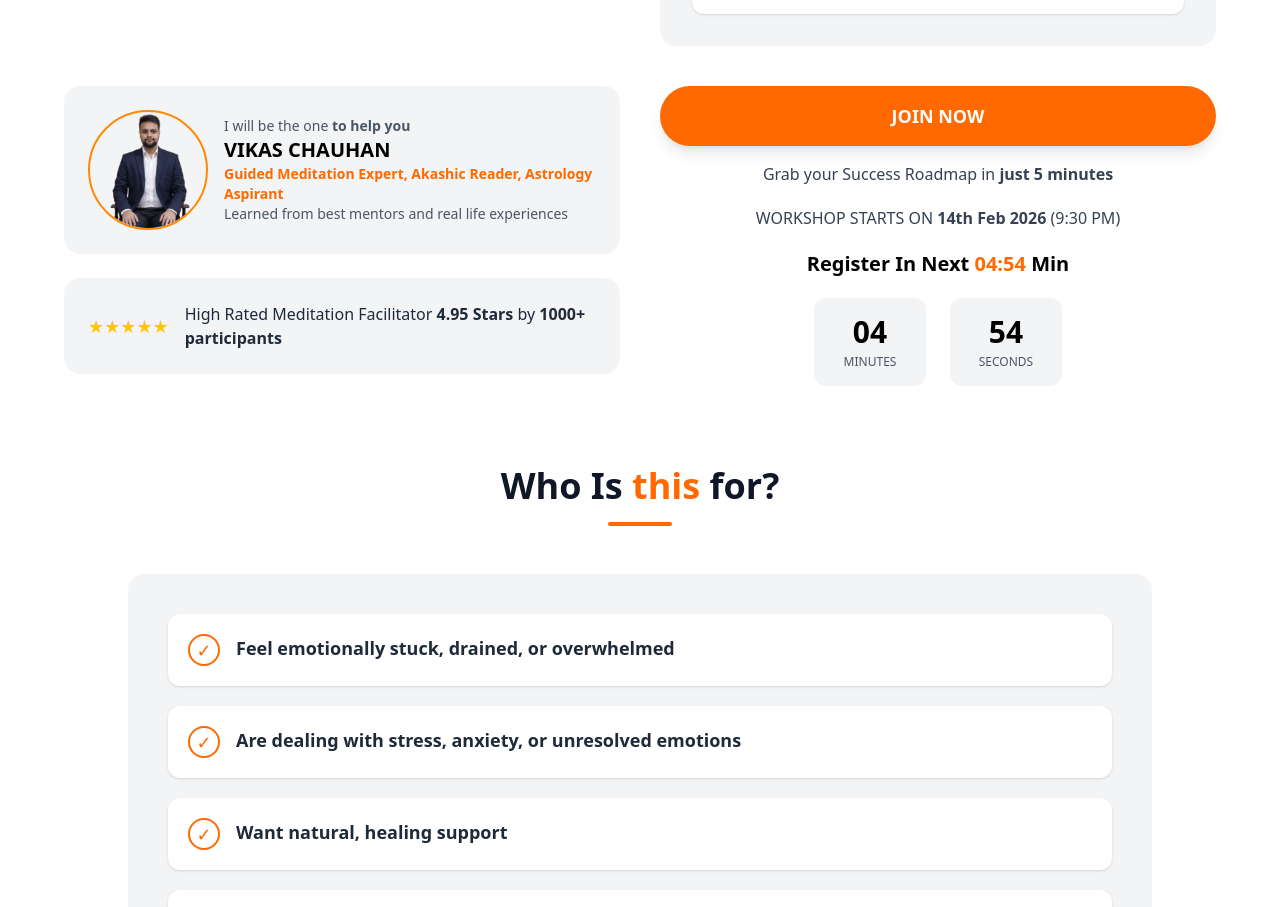
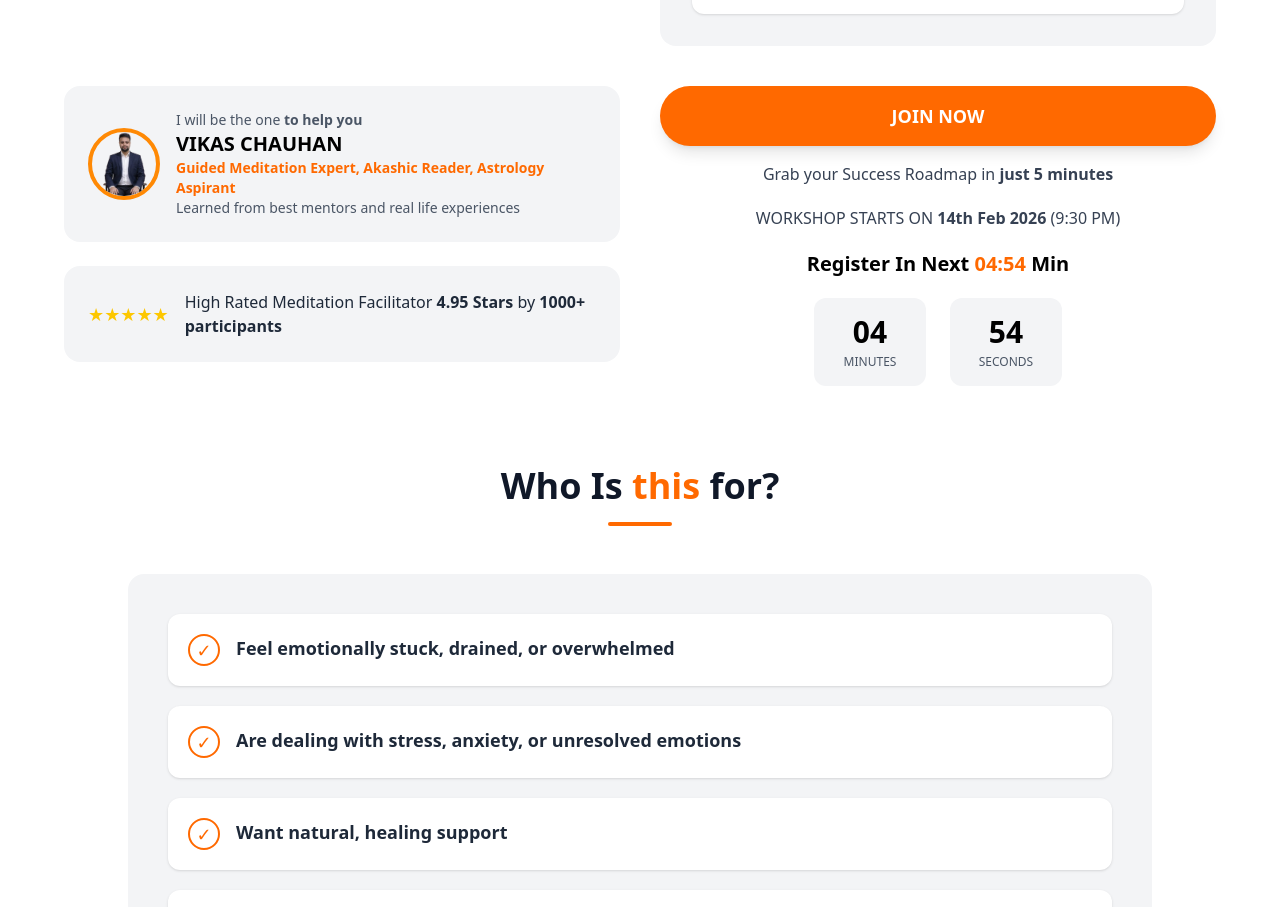
Before and after one commit to Rajatchauhan9690/vikas, a React (Vite) app: page / in a window 1280 px wide. Shown: the part 1072-1979 px from the top of the page. Built offline with nearby package versions, Linux system fonts and the light colour scheme.

Commit message:
vikas image size

```diff
--- a/src/components/Hero.jsx
+++ b/src/components/Hero.jsx
@@ -120,7 +120,7 @@ export default function Hero() {
               <img
                 src="/Images/myphoto.png"
                 alt="Dr. Vikas Chauhan"
-                className="flex-shrink-0 w-30 h-30 rounded-full border-2 border-orange-400 object-cover"
+                className="flex-shrink-0 w-18 h-18 rounded-full border-4 border-orange-400 object-cover"
               />
               <div>
                 <p className="text-sm text-gray-600">
```
